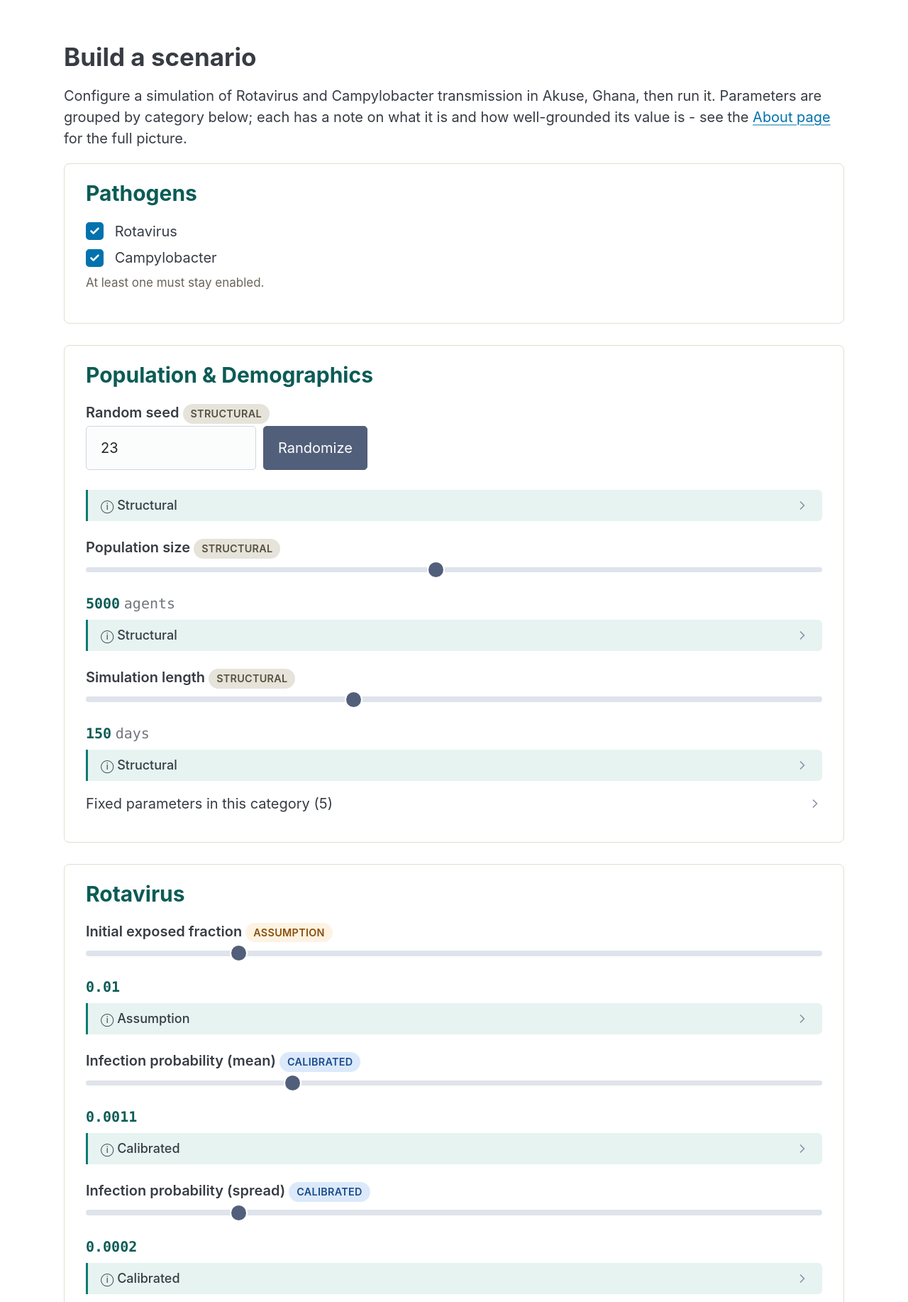
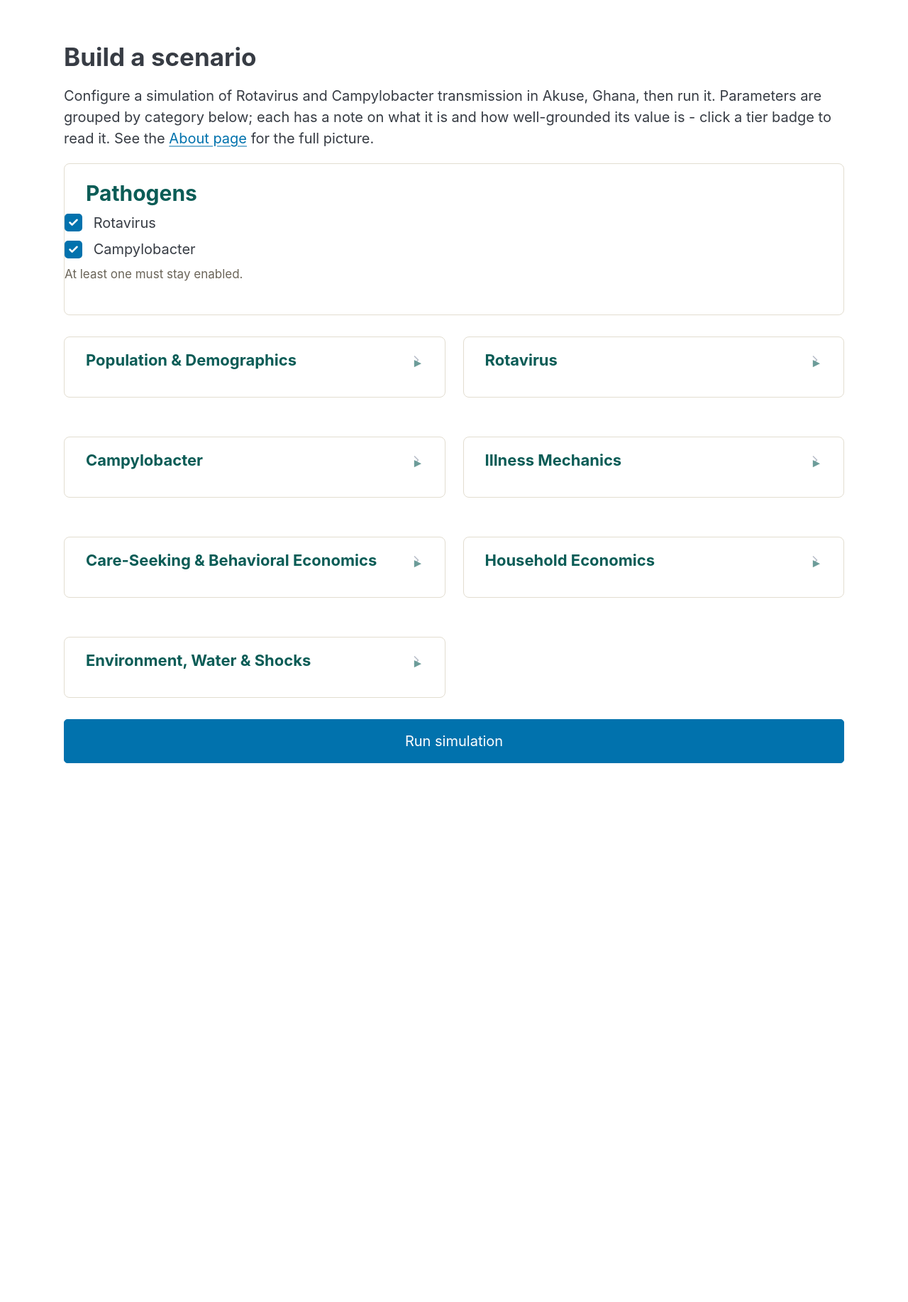
Before and after one commit to charlesaugdupont/springs-abm, a FastAPI app: page /scenario in a window 1280 px wide. Shown: the part 86-1920 px from the top of the page at 71% size. After the commit the page ends 1161 px from the top, so only its background shows below. Run offline with FastAPI, Linux system fonts and the light colour scheme; the visitor is signed in with stand-in values (Sample User, id 1).

Commit message:
web app bug fixes

```diff
--- a/webapp/scenario_form.py
+++ b/webapp/scenario_form.py
@@ -28,6 +28,11 @@ from webapp.parameter_registry import REGISTRY_BY_PATH, editable_fields
 from webapp.settings import DEFAULT_GRID_ID, MAX_AGENTS, MAX_STEPS, MIN_AGENTS, MIN_STEPS
 
 _STRUCTURAL_PATHS = ("seed", "number_agents", "step_target")
+
+# Fail loudly at import time if the registry's displayed slider bounds and the server's
+# actually-enforced bounds ever drift apart again (see settings.py's comment on MAX_AGENTS).
+assert (REGISTRY_BY_PATH["number_agents"].ui_min, REGISTRY_BY_PATH["number_agents"].ui_max) == (MIN_AGENTS, MAX_AGENTS)
+assert (REGISTRY_BY_PATH["step_target"].ui_min, REGISTRY_BY_PATH["step_target"].ui_max) == (MIN_STEPS, MAX_STEPS)
 
 
 def _form_field_name(path: str) -> str:
--- a/webapp/static/css/style.css
+++ b/webapp/static/css/style.css
@@ -58,10 +58,15 @@ code, .mono { font-family: ui-monospace, SFMono-Regular, Menlo, Consolas, monosp
 .springs-nav a:hover { text-decoration: underline; }
 .springs-nav .brand { font-weight: 700; font-size: 1.1rem; }
 .springs-nav .links { display: flex; gap: 1.5rem; align-items: center; }
-.springs-nav form { margin: 0; }
+/* Pico.css makes <button>/<form> elements block-level and full-width by
+   default, which broke the nav's alignment - the Log out button stretched
+   to fill its flex slot instead of sitting inline with the links either
+   side of it. Explicit inline-flex/auto-width overrides that. */
+.springs-nav form { margin: 0; display: inline-flex; }
 .springs-nav button.link-btn {
   background: none; border: none; color: white; text-decoration: none;
   cursor: pointer; font-weight: 500; padding: 0; font-size: 1rem;
+  width: auto; display: inline;
 }
 .springs-nav button.link-btn:hover { text-decoration: underline; }
 
@@ -110,14 +115,44 @@ main.container { max-width: 1100px; }
 .param-category {
   border: 1px solid var(--springs-border);
   border-radius: 8px;
-  padding: 1.2rem 1.5rem;
   margin-bottom: 1.5rem;
   background: var(--pico-card-background-color, white);
+  overflow: hidden;
 }
-.param-category > h3 { margin-top: 0; color: var(--springs-teal-dark); }
+/* The always-visible "Pathogens" block still uses a plain h3 (not
+   collapsible - it's the one category worth seeing without a click). */
+.param-category > h3 { margin: 0; padding: 1.2rem 1.5rem 0.4rem; color: var(--springs-teal-dark); }
+.param-category-static { padding-bottom: 1.2rem; }
 [data-theme="dark"] .param-category > h3 { color: #7fd4c9; }
+
+/* Two-column grid of collapsible categories, default-collapsed - the
+   scenario builder was a very long single-column scroll before this. */
+.category-grid { display: grid; grid-template-columns: 1fr 1fr; gap: 1.25rem; align-items: start; }
+@media (max-width: 900px) { .category-grid { grid-template-columns: 1fr; } }
+
+.param-category > details > summary {
+  padding: 1.1rem 1.5rem;
+  font-size: 1.1rem;
+  font-weight: 700;
+  color: var(--springs-teal-dark);
+  cursor: pointer;
+  list-style: none;
+  display: flex;
+  justify-content: space-between;
+  align-items: center;
+}
+.param-category > details > summary::-webkit-details-marker { display: none; }
+.param-category > details > summary::after { content: "\25BE"; font-size: 0.9rem; opacity: 0.6; }
+.param-category > details[open] > summary::after { content: "\25B4"; }
+[data-theme="dark"] .param-category > details > summary { color: #7fd4c9; }
+.param-category .details-body { padding: 0 1.5rem 1.2rem; }
+
+.nested-readonly { margin-top: 0.5rem; }
+.nested-readonly > summary { font-weight: 500; font-size: 0.9rem; cursor: pointer; }
+.nested-readonly .details-body { padding: 0.5rem 0 0; }
+
 .param-field { margin-bottom: 1.1rem; }
-.param-field label { font-weight: 600; margin-bottom: 0.15rem; }
+.param-field label { font-weight: 600; margin-bottom: 0.15rem; display: block; }
 .param-field .field-value { color: var(--springs-teal-dark); font-weight: 600; }
 [data-theme="dark"] .param-field .field-value { color: #7fd4c9; }
 
@@ -165,14 +200,20 @@ main.container { max-width: 1100px; }
 .badge-active { color: var(--springs-accent); font-weight: 600; }
 
 /* ---- About page ---- */
+/* Pico.css styles <nav> as a horizontal flex bar by default (it assumes
+   top-of-page navigation) - this is a vertical sidebar list, so the flex
+   default has to be explicitly overridden or the links wrap inline into
+   a jumble instead of stacking. */
 .about-nav {
+  display: block;
   position: sticky; top: 1rem;
   border: 1px solid var(--springs-border);
   border-radius: 8px;
   padding: 1rem;
   font-size: 0.9rem;
 }
-.about-nav a { display: block; padding: 0.2rem 0; }
+.about-nav ul { list-style: none; margin: 0; padding: 0; }
+.about-nav a { display: block; padding: 0.25rem 0; }
 .about-section { margin-bottom: 2.5rem; scroll-margin-top: 1rem; }
 .about-section h2 { color: var(--springs-teal-dark); border-bottom: 2px solid var(--springs-teal-light); padding-bottom: 0.4rem; }
 [data-theme="dark"] .about-section h2 { color: #7fd4c9; }
--- a/webapp/templates/about.html
+++ b/webapp/templates/about.html
@@ -160,7 +160,8 @@ population is closed and fixed in size for the duration of a run.</li>
 <section class="about-section" id="learn-more">
 <h2>Learn more</h2>
 <p>SPRINGS-ABM was developed as part of the SPRINGS project (Horizon Europe, grant No. 101057764).
-For questions about the model or this tool, contact the SPRINGS-ABM team.</p>
+For questions about the model or this tool, contact Charles Dupont at
+<a href="mailto:c.a.dupont@amsterdamumc.nl">c.a.dupont@amsterdamumc.nl</a>.</p>
 </section>
 
 </div>
--- a/webapp/templates/scenario_builder.html
+++ b/webapp/templates/scenario_builder.html
@@ -3,8 +3,8 @@
 
 {% macro info_box(meta) %}
 <details class="info-box">
-  <summary>{{ meta.evidence_tier|title if meta.evidence_tier != 'literature' else 'Literature-grounded' }}</summary>
-  <p style="margin: 0.4rem 0 0;">{{ meta.rationale }}</p>
+  <summary><span class="tier-badge tier-{{ meta.evidence_tier }}">{{ meta.evidence_tier }}</span></summary>
+  <p style="margin: 0.5rem 0 0;">{{ meta.rationale }}</p>
   {% if meta.unit %}<p class="mono" style="margin: 0.3rem 0 0; opacity: 0.8;">Unit: {{ meta.unit }}</p>{% endif %}
 </details>
 {% endmacro %}
@@ -12,10 +12,7 @@
 {% macro editable_field(item, form_name) %}
 {% set meta = item.meta %}
 <div class="param-field">
-  <label for="{{ form_name }}">
-    {{ meta.label }}
-    <span class="tier-badge tier-{{ meta.evidence_tier }}">{{ meta.evidence_tier }}</span>
-  </label>
+  <label for="{{ form_name }}">{{ meta.label }}</label>
   {% if meta.ui_widget == "number+randomize-button" %}
     <div style="display:flex; gap:0.5rem; align-items:center;">
       <input type="number" id="{{ form_name }}" name="{{ form_name }}"
@@ -30,8 +27,8 @@
     <input type="range" id="{{ form_name }}" name="{{ form_name }}"
            value="{{ defaults[form_name] }}"
            min="{{ meta.ui_min }}" max="{{ meta.ui_max }}"
-           step="{{ ((meta.ui_max - meta.ui_min) / 200) or 1 }}"
-           oninput="document.getElementById('{{ form_name }}_val').textContent = this.value">
+           step="{{ meta.ui_step if meta.ui_step is not none else 'any' }}"
+           oninput="document.getElementById('{{ form_name }}_val').textContent = {{ 'this.value' if meta.ui_step is not none else 'parseFloat(this.value).toPrecision(4)' }}">
     <span class="field-value mono" id="{{ form_name }}_val">{{ defaults[form_name] }}</span>
     {% if meta.unit %}<span class="mono" style="opacity:0.7;"> {{ meta.unit }}</span>{% endif %}
   {% endif %}
@@ -43,7 +40,8 @@
 <h2>Build a scenario</h2>
 <p>Configure a simulation of Rotavirus and Campylobacter transmission in Akuse, Ghana, then run it.
 Parameters are grouped by category below; each has a note on what it is and how well-grounded its
-value is - see the <a href="/about#trust-table">About page</a> for the full picture.</p>
+value is - click a tier badge to read it. See the <a href="/about#trust-table">About page</a> for
+the full picture.</p>
 
 {% if errors %}
 <article style="border-left: 4px solid #a02020; background: #fbdada;"><strong>Couldn't run that scenario:</strong> {{ errors }}</article>
@@ -51,7 +49,7 @@ value is - see the <a href="/about#trust-table">About page</a> for the full pict
 
 <form method="post" action="/scenario/run">
 
-  <div class="param-category">
+  <div class="param-category param-category-static">
     <h3>Pathogens</h3>
     <label>
       <input type="checkbox" name="rota_enabled" {% if defaults.rota_enabled %}checked{% endif %}>
@@ -64,27 +62,34 @@ value is - see the <a href="/about#trust-table">About page</a> for the full pict
     <p style="font-size:0.85rem; color: var(--springs-text-muted);">At least one must stay enabled.</p>
   </div>
 
+  <div class="category-grid">
     {% for category in categories %}
     <div class="param-category">
-    <h3>{{ category.name }}</h3>
-
+      <details>
+        <summary>{{ category.name }}</summary>
+        <div class="details-body">
           {% for item in category.editable %}
             {{ editable_field(item, item.form_name) }}
           {% endfor %}
 
           {% if category.readonly %}
-      <details>
+            <details class="nested-readonly">
               <summary>Fixed parameters in this category ({{ category.readonly|length }})</summary>
+              <div class="details-body">
                 {% for meta in category.readonly %}
                 <div class="readonly-param">
-          <span>{{ meta.label }} <span class="tier-badge tier-{{ meta.evidence_tier }}">{{ meta.evidence_tier }}</span></span>
+                  <span>{{ meta.label }}</span>
                 </div>
                 {{ info_box(meta) }}
                 {% endfor %}
+              </div>
             </details>
           {% endif %}
         </div>
+      </details>
+    </div>
     {% endfor %}
+  </div>
 
   <button type="submit">Run simulation</button>
 </form>
```
Also changed, not shown: webapp/parameter_registry.py (+7 -2 lines), webapp/settings.py (+9 -1 lines). Lines whose indentation alone changed are shown as unchanged.
